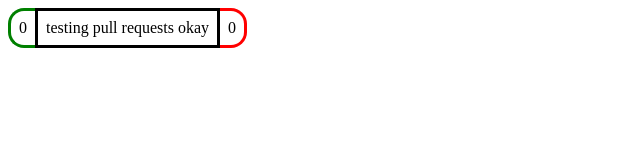
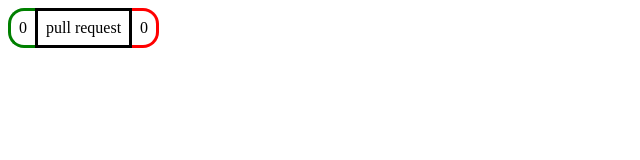
Before and after one commit to ghostcaller/The-Feed, a plain HTML site: page shapetest.html in a window 1280 px wide. Shown: the whole page, without its empty margins (0-640 px from the left). Drawn offline with Linux system fonts and the light colour scheme.

Commit message:
Update shapetest.html

```diff
--- a/shapetest.html
+++ b/shapetest.html
@@ -40,7 +40,7 @@
   <body>
     <div class="post">
       <div id="upvotes">0</div>
-      <div id="content">testing pull requests okay</div>
+      <div id="content">pull request</div>
       <div id="downvotes">0</div>
     </div>
   </body>
```
